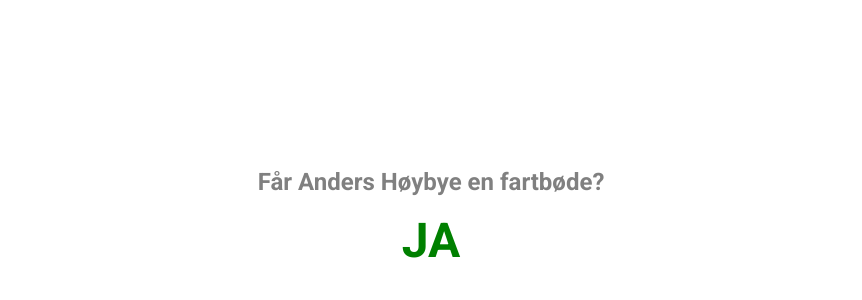
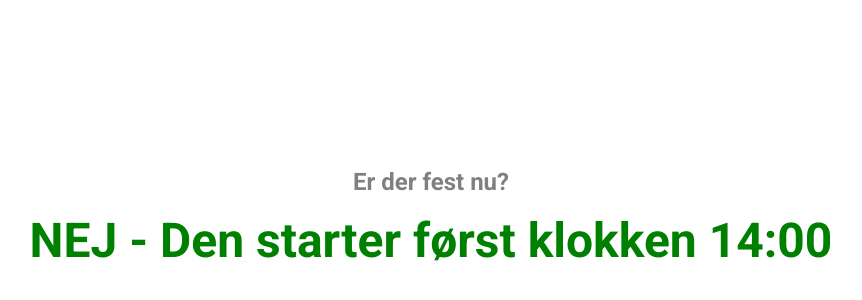
Before and after one commit to hrhldt/arnebirthday, a plain HTML site: page index.html in a window 1280 px wide. Shown: the part 182-482 px from the top of the page, without its empty margins (209-1071 px from the left). Drawn offline with Linux system fonts and the light colour scheme.

Commit message:
Update index.html

```diff
--- a/index.html
+++ b/index.html
@@ -1,7 +1,7 @@
 <!DOCTYPE html>
 <html>
 <head>
-    <title>Får Anders Høybye en fartbøde?</title>
+    <title>Er det fest nu?</title>
     <!-- Link to Google Fonts -->
     <link href="https://fonts.googleapis.com/css2?family=Roboto:wght@700&display=swap" rel="stylesheet">
     <style>
@@ -30,7 +30,7 @@
     </style>
 </head>
 <body>
-    <h3>Får Anders Høybye en fartbøde?</h3>
-    <h1>JA</h1>
+    <h3>Er der fest nu?</h3>
+    <h1>NEJ - Den starter først klokken 14:00</h1>
 </body>
 </html>
```
